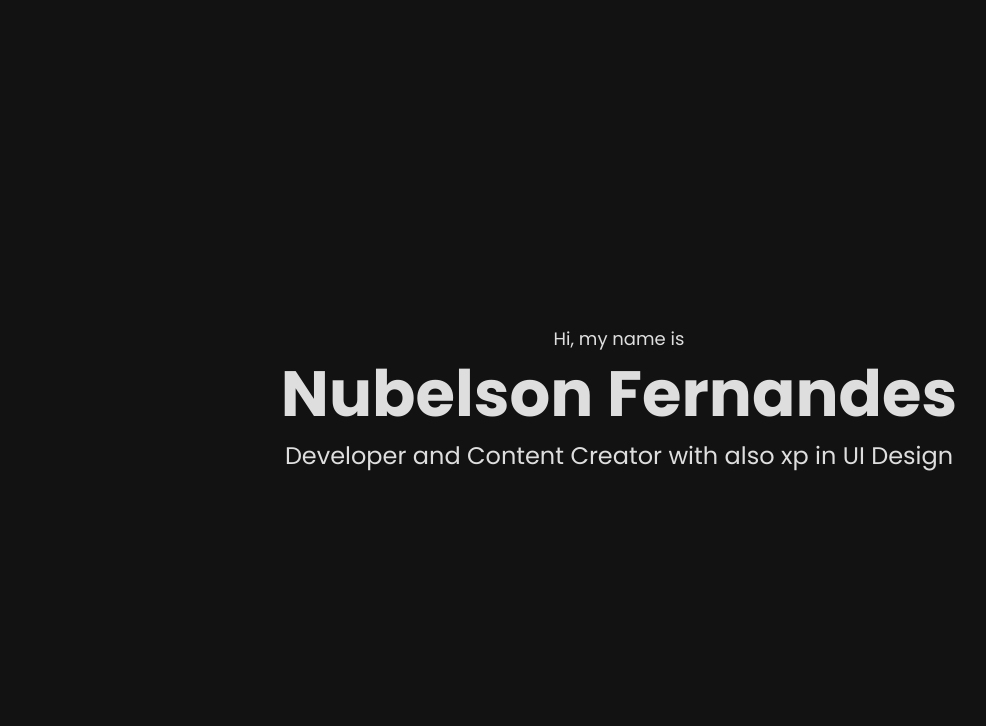
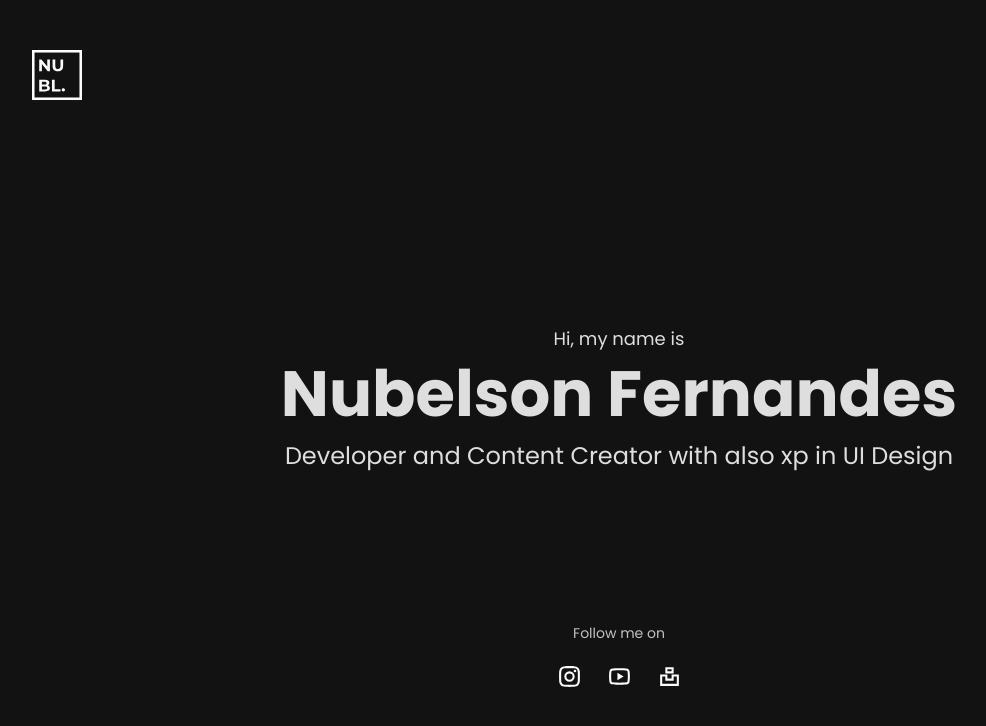
Before and after one commit to nublson/nublson, a Next.js app: page / in a window 1280 px wide. Shown: the top 726 px of the page, without its empty margins (21-1007 px from the left). Built offline with nearby package versions, Linux system fonts and the light colour scheme.

Commit message:
return components

```diff
--- a/src/components/Layout/index.tsx
+++ b/src/components/Layout/index.tsx
@@ -28,9 +28,9 @@ const Layout = ({ children }: LayoutProps) => {
   return (
     <ThemeProvider theme={theme}>
       <Container>
-        {/* <Header /> */}
+        <Header />
         {children}
-        {/* <Footer /> */}
+        <Footer />
       </Container>
       <GlobalStyles />
     </ThemeProvider>
--- a/src/components/shared/Header/styles.ts
+++ b/src/components/shared/Header/styles.ts
@@ -3,6 +3,7 @@ import styled from "styled-components";
 export const Container = styled.div`
   width: 100%;
   padding: 0 2rem;
+  background-color: ${(props) => props.theme.colors.background};
 
   position: absolute;
   top: 5rem;
@@ -14,7 +15,9 @@ export const Container = styled.div`
   justify-content: space-between;
 
   @media ${(props) => props.theme.mediaQueries.small} {
+    z-index: 100;
     padding: 3rem 2rem 1rem;
+    box-shadow: 0px 4px 4px rgba(0, 0, 0, 0.25);
 
     top: 0;
   }
```
